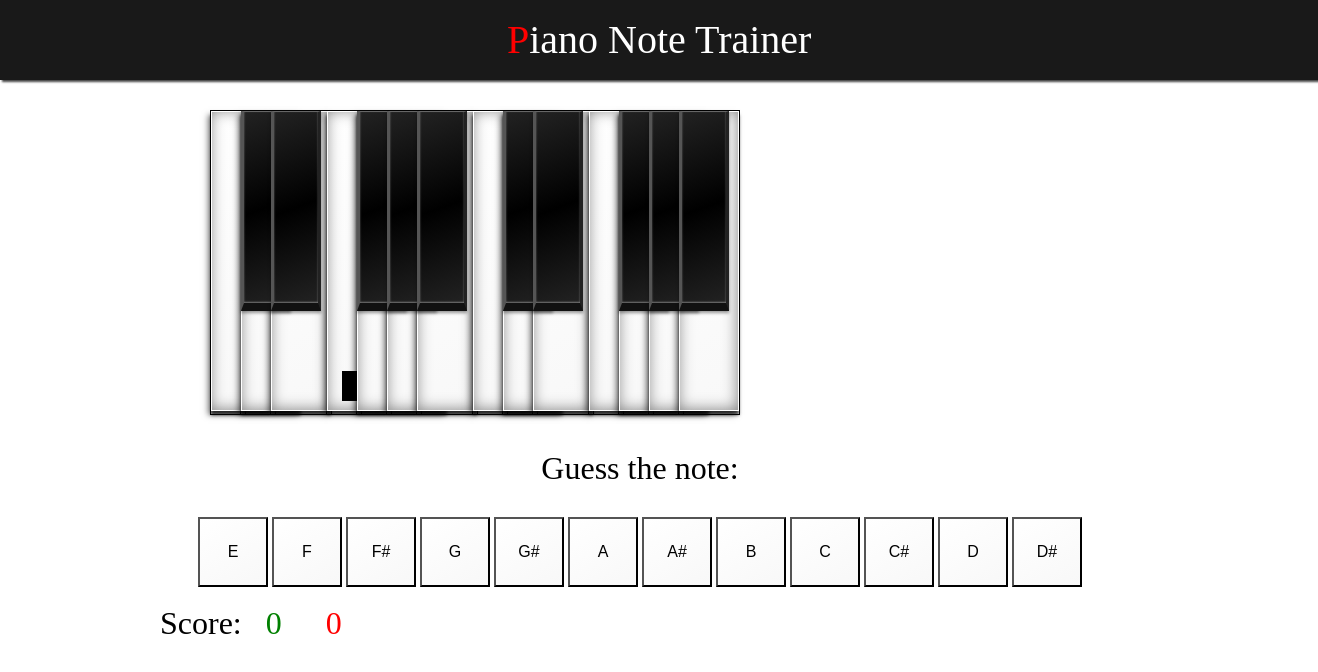
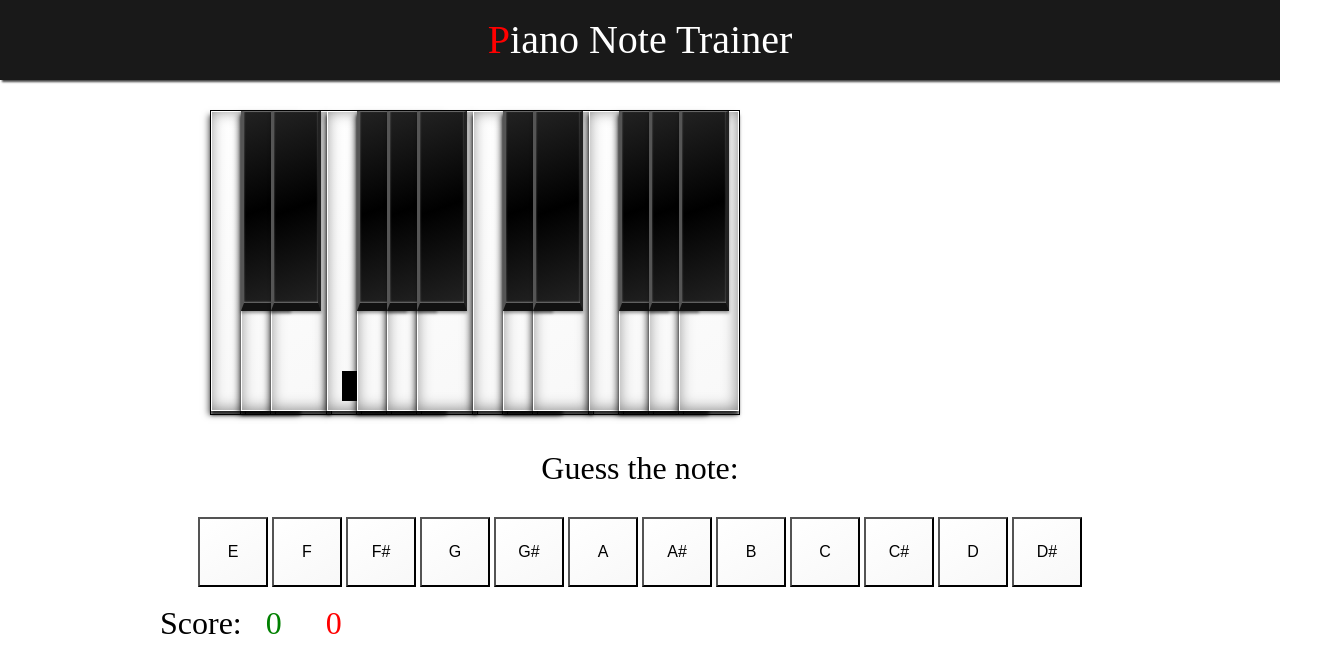
Before and after one commit to V381/Piano_Note_Trainer, a website: page index.html in a window 1280 px wide. Shown: the whole page, 1318 px wide, since content can reach past the window. Drawn offline with nearby package versions, Linux system fonts and the light colour scheme; files that its build step writes are made by us from their sources.

Commit message:
updated width

```diff
--- a/stylesheets/partials/_header.scss
+++ b/stylesheets/partials/_header.scss
@@ -3,7 +3,7 @@
 header{
   background: $defaultbg;
   box-shadow: 2px 2px 2px #464646;
-  width: 103%;
+  width: 100%;
   h1{
     padding: 20px;
     font-size: 2.5em;
```
